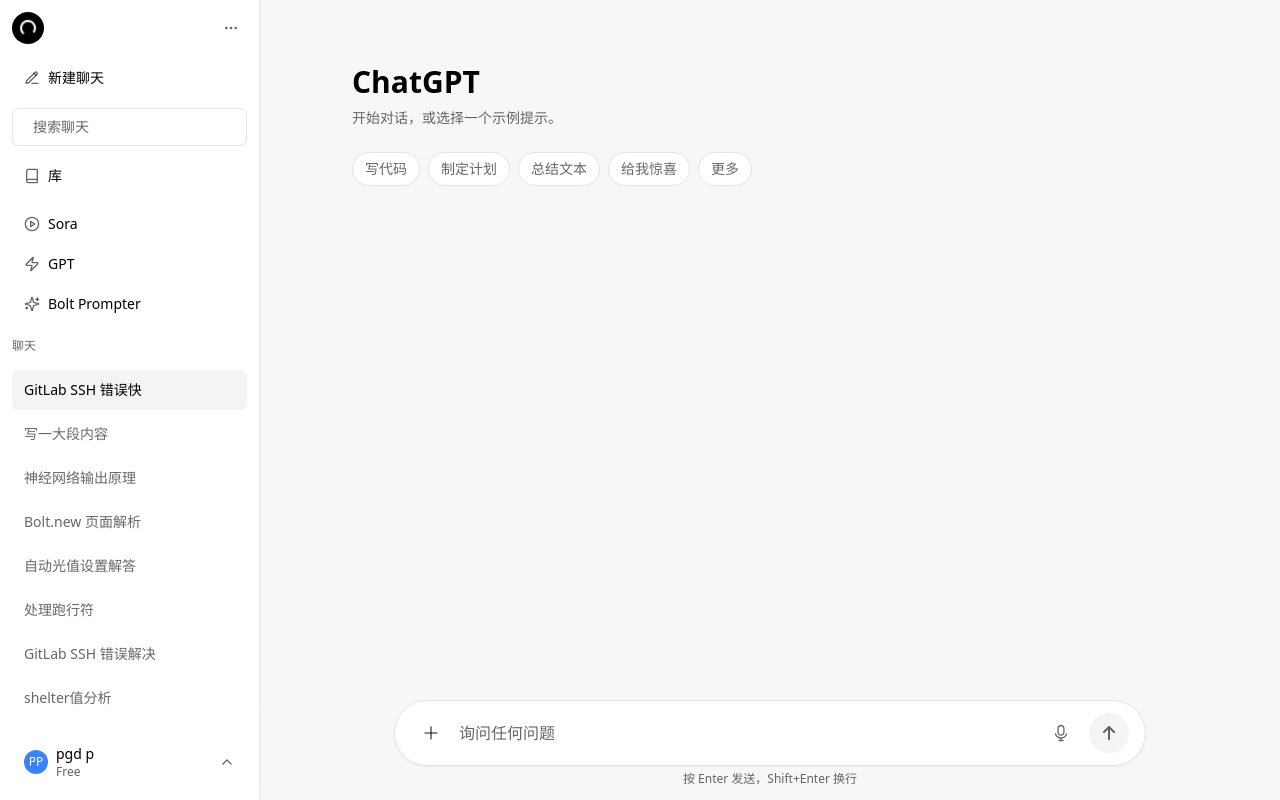
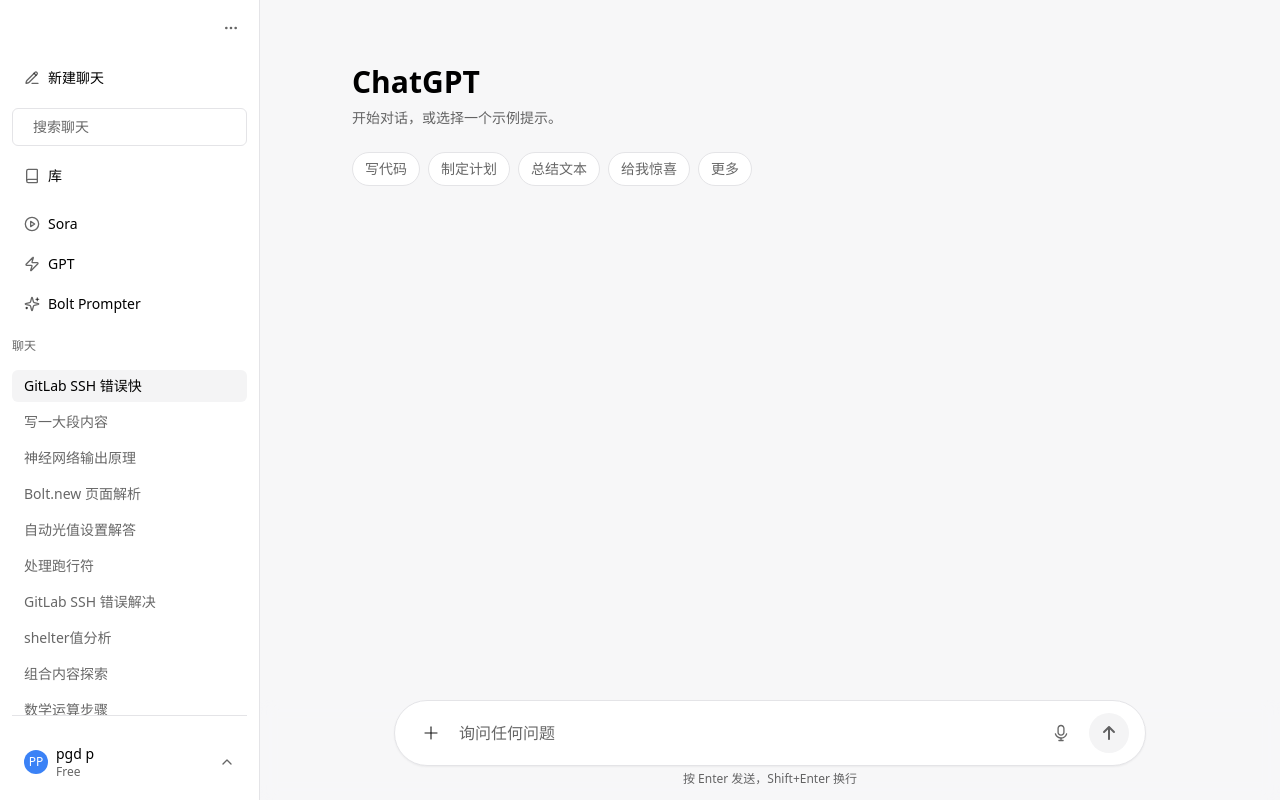
Before and after one commit to pgd-LC2/ptchat, a Next.js app: page / in a window 1280 px wide. Built offline with nearby package versions, Linux system fonts and the light colour scheme.

Commit message:
优化侧边栏设计

```diff
--- a/components/sidebar/ChatHistoryItem.tsx
+++ b/components/sidebar/ChatHistoryItem.tsx
@@ -7,7 +7,7 @@
   return (
     <a
       href="#"
-      className={`group flex h-10 items-center truncate rounded-md px-3 text-sm ${active ? 'bg-zinc-100 text-black' : 'text-black/60 hover:bg-zinc-50'}`}
+      className={`group flex h-8 items-center truncate rounded-md px-3 text-sm font-medium ${active ? 'bg-zinc-100 text-black' : 'text-black/60 hover:bg-zinc-50'}`}
     >
       <span className="truncate">{title}</span>
     </a>
--- a/components/sidebar/Sidebar.tsx
+++ b/components/sidebar/Sidebar.tsx
@@ -66,6 +66,9 @@
         <ChatHistoryItem title="深度学习原理解析" />
       </div>
 
+      {/* 分割线 */}
+      <div className="mx-3 border-t border-zinc-200"></div>
+
       <div className="px-3 py-3">
         <UserProfileMenu />
       </div>
--- a/components/sidebar/SidebarHeader.tsx
+++ b/components/sidebar/SidebarHeader.tsx
@@ -4,15 +4,10 @@
 export default function SidebarHeader() {
   return (
     <div className="flex items-center justify-between px-3 py-3">
-      {/* Logo placeholder - 旋转的圆圈图标 */}
-      <div className="flex h-8 w-8 items-center justify-center rounded-full bg-black">
-        <div className="h-4 w-4 rounded-full border-2 border-white border-t-transparent animate-spin"></div>
-      </div>
-
       {/* 右侧更多按钮 */}
       <button
         type="button"
-        className="flex h-8 w-8 items-center justify-center rounded-md text-black/60 hover:bg-zinc-50"
+        className="flex h-8 w-8 items-center justify-center rounded-md text-black/60 hover:bg-zinc-50 ml-auto"
         aria-label="更多选项"
       >
         <MoreHorizontal className="h-4 w-4" />
```
